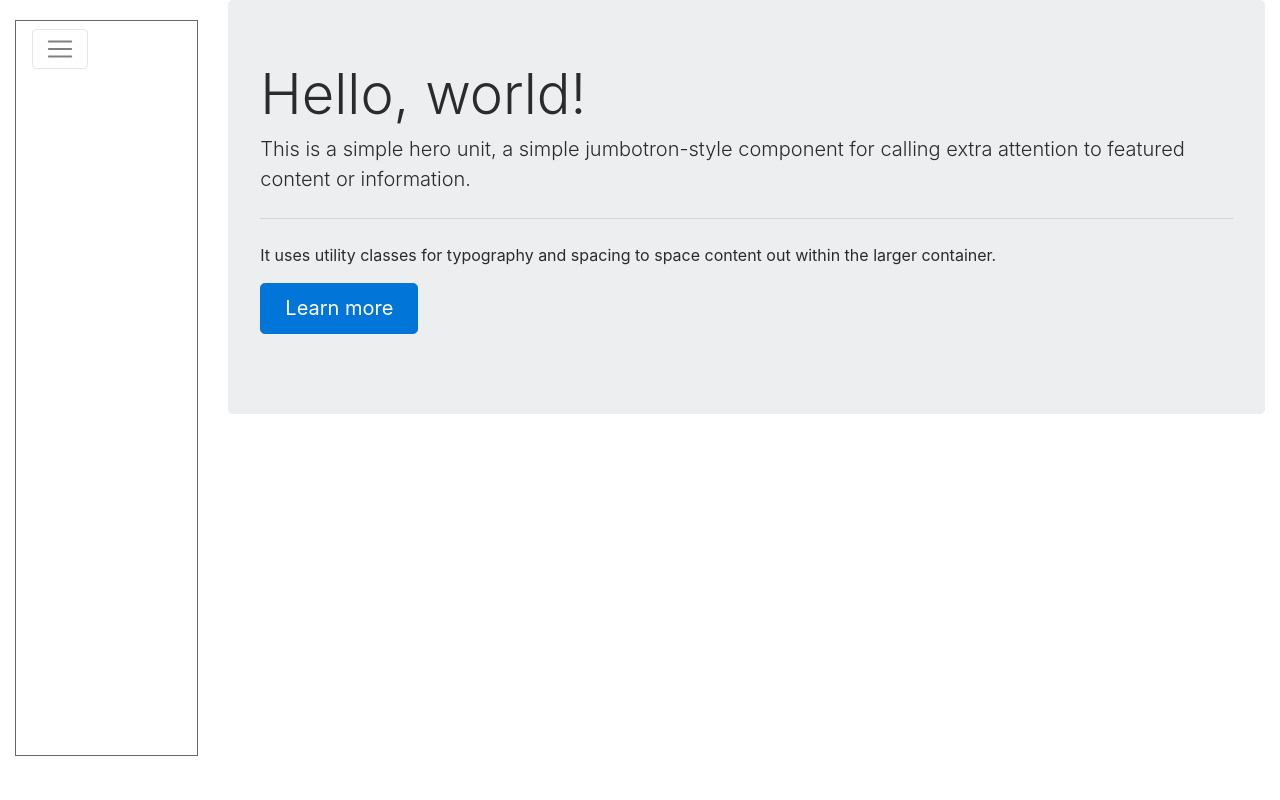
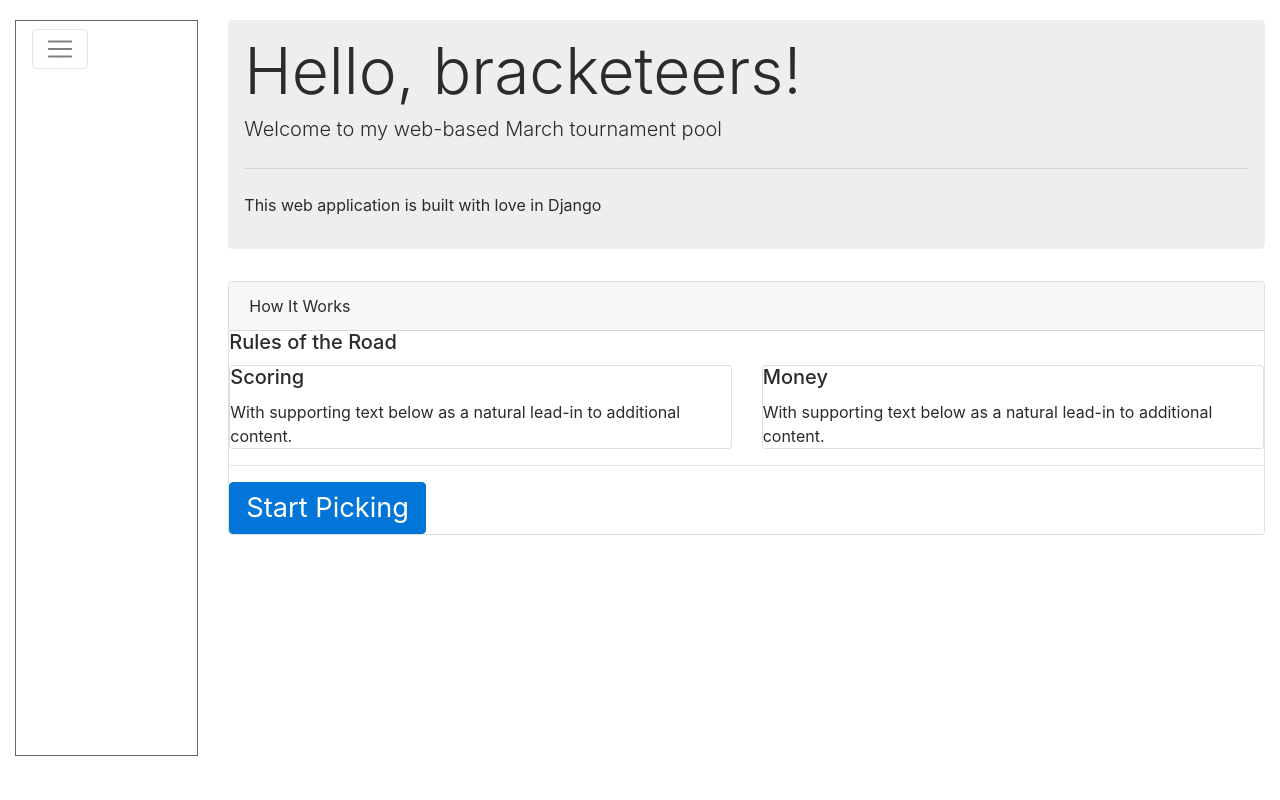
Before and after one commit to ronraney/bracketology, a Django app: page / in a window 1280 px wide. Run offline with Django 3.2, Linux system fonts and the light colour scheme; a user stored in the database is signed in; some libraries are stand-ins or nearby versions.

Commit message:
More styling changes using Bootstrap

```diff
--- a/pool/static/css/styles.css
+++ b/pool/static/css/styles.css
@@ -2,16 +2,54 @@ html {
 	min-height: 100%;
 }
 
-
-
 a {
 	color: #222;
 }
+form {
+	margin: 20px auto;
+	padding: 15px;
+	border: 1px #bbb groove;
+}
+form label {
+	margin: 5px;
+}
+form input {
+	margin: 5px;
+	display: block;
+}
+/*Bootstrap Mods*/
+.alert {
+	margin-top: 20px;
+}
 
+.display-4 {
+		font-size: 3em;
+	}
+/*Home Page*/
+
+.jumbotron {
+	margin-top: 20px;
+}
 /*Media Queries*/
 
-
-@media (min-width: 576px) {  }
+.card-text .btn {
+	font-size: 1.7em;
+}
+@media (min-width: 576px) {
+.sidebar-nav {
+		margin-top: 20px;
+		padding: 0;
+		list-style: none;
+		font-size: .6em;
+		border: 1px solid #666;
+	}
+	.jumbotron {
+		padding: 1rem 1rem;
+	}
+	.display-4 {
+		font-size: 4em;
+	}
+ }
 
 
 @media (min-width: 768px) {
@@ -22,6 +60,9 @@ a {
 		font-size: 1em;
 		height: calc(100vh - 4rem);
 		border: 1px solid #666;
+	}
+	.display-4 {
+		font-size: 4em;
 	}
  }
 
@@ -35,6 +76,9 @@ a {
 		height: calc(100vh - 4rem);
 		border: 1px solid #666;
 	}
+	.display-4 {
+		font-size: 4em;
+	}
 }
 
 
@@ -43,9 +87,12 @@ a {
     margin-top: 20px;
     padding: 0;
     list-style: none;
-	font-size: 1.5em;
+	font-size: 1.2em;
 	height: calc(100vh - 4rem);
 	border: 1px solid #666;
 }
+.display-4 {
+		font-size: 4em;
+	}
 
 }
--- a/pool/templates/blog/base.html
+++ b/pool/templates/blog/base.html
@@ -17,11 +17,11 @@
 	<body>
 		<div class="container-fluid">
 			<div class="row">
-				<div class="col-sm-2 col-xs-12">
+				<div class="col-xl-2 col-lg-3 col-md-3 col-sm-12 col-xs-12">
 				{% block sidebar %}
 				<div class="sidebar-nav">
 
-					<nav class="navbar navbar-expand-lg navbar-light bg-light">
+					<nav class="navbar navbar-expand-md navbar-light bg-light">
 
 					  <button class="navbar-toggler" type="button" data-toggle="collapse" data-target="#navbarSupportedContent" aria-controls="navbarSupportedContent" aria-expanded="false" aria-label="Toggle navigation">
 						<span class="navbar-toggler-icon"></span>
@@ -52,7 +52,7 @@
 				</div>
 			 {% endblock %}
 			  </div>
-			  <div class="col-sm-10 col-xs-12">
+			  <div class="col-xl-10 col-lg-9 col-md-9 col-sm-12 col-xs-12">
 			  {% block content %}{% endblock %}
 			  </div>
 			</div>
--- a/pool/templates/blog/index.html
+++ b/pool/templates/blog/index.html
@@ -2,12 +2,42 @@
 
 {% block content %}
 <div class="jumbotron">
-  <h1 class="display-4">Hello, world!</h1>
-  <p class="lead">This is a simple hero unit, a simple jumbotron-style component for calling extra attention to featured content or information.</p>
+  <h1 class="display-4">Hello, bracketeers!</h1>
+  <p class="lead">Welcome to my web-based March tournament pool</p>
   <hr class="my-4">
-  <p>It uses utility classes for typography and spacing to space content out within the larger container.</p>
-  <p class="lead">
-    <a class="btn btn-primary btn-lg" href="#" role="button">Learn more</a>
-  </p>
+  <p>This web application is built with love in Django</p>
+</div>
+<div class="card">
+  <div class="card-header">
+    How It Works
+  </div>
+  <div class="card-body">
+    <h5 class="card-title">Rules of the Road</h5>
+    <div class="card-text">
+		<div class="row">
+		  <div class="col-md-6 col-sm-12 col-xs-12">
+			<div class="card">
+			  <div class="card-body">
+				<h5 class="card-title">Scoring</h5>
+				<p class="card-text">With supporting text below as a natural lead-in to additional content.</p>
+
+			  </div>
+			</div>
+		  </div>
+		  <div class="col-md-6 col-sm-12 col-xs-12">
+			<div class="card">
+			  <div class="card-body">
+				<h5 class="card-title">Money</h5>
+				<p class="card-text">With supporting text below as a natural lead-in to additional content.</p>
+
+			  </div>
+			</div>
+		  </div>
+		</div>
+			<hr><a href="#" class="btn btn-primary">Start Picking</a>
+	</div>
+
+  </div>
+
 </div>
 {% endblock %}
--- a/pool/templates/registration/logged_out.html
+++ b/pool/templates/registration/logged_out.html
@@ -1,7 +1,8 @@
 {% extends "blog/base.html" %}
 
 {% block content %}
-<p>Logged out!</p>
 
-<a href="{% url 'login'%}">Click here to login again.</a>
+<div class="alert alert-info">Logged out!</div>
+
+<a type="button" class="btn btn-light" href="{% url 'login'%}">Click here to login again.</a>
 {% endblock %}
--- a/pool/templates/registration/password_reset_done.html
+++ b/pool/templates/registration/password_reset_done.html
@@ -1,4 +1,4 @@
 {% extends "blog/base.html" %}
 {% block content %}
-<p>We've emailed you instructions for setting your password. If they haven't arrived in a few minutes, check your spam folder.</p>
+<div class="alert alert-success">We've emailed you instructions for setting your password. If they haven't arrived in a few minutes, check your spam folder.</div>
 {% endblock %}
--- a/pool/templates/registration/password_reset_email.html
+++ b/pool/templates/registration/password_reset_email.html
@@ -1,7 +1,4 @@
-{% extends "blog/base.html" %}
 
-{% block content %}
 
 <p>Someone asked for password reset for email:</p> {{ email }} <p>Follow the link below:</p>
 {{ protocol}}://{{ domain }}{% url 'password_reset_confirm' uidb64=uid token=token %}
-{% endblock %}
```
Also changed, not shown: pool/templates/registration/login.html (+8 -5 lines), pool/templates/registration/password_reset_complete.html (+4 -4 lines), pool/templates/registration/password_reset_confirm.html (+5 -5 lines), pool/templates/registration/password_reset_form.html (+11 -6 lines), db.sqlite3.
